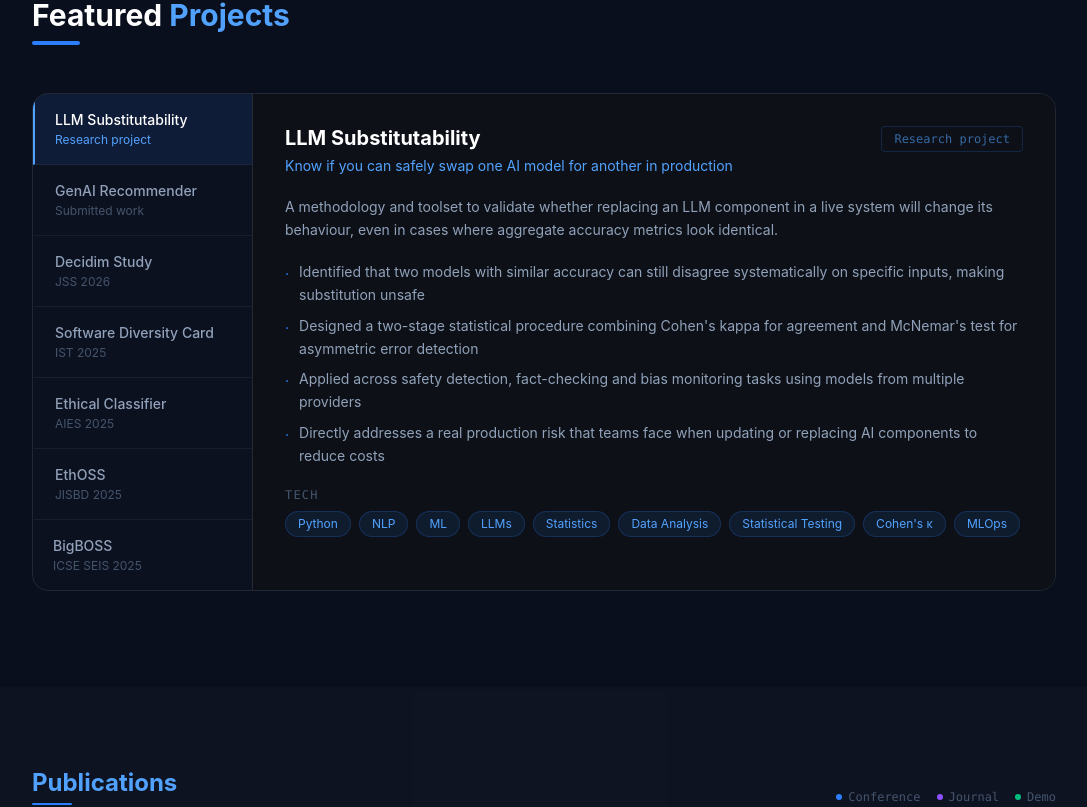
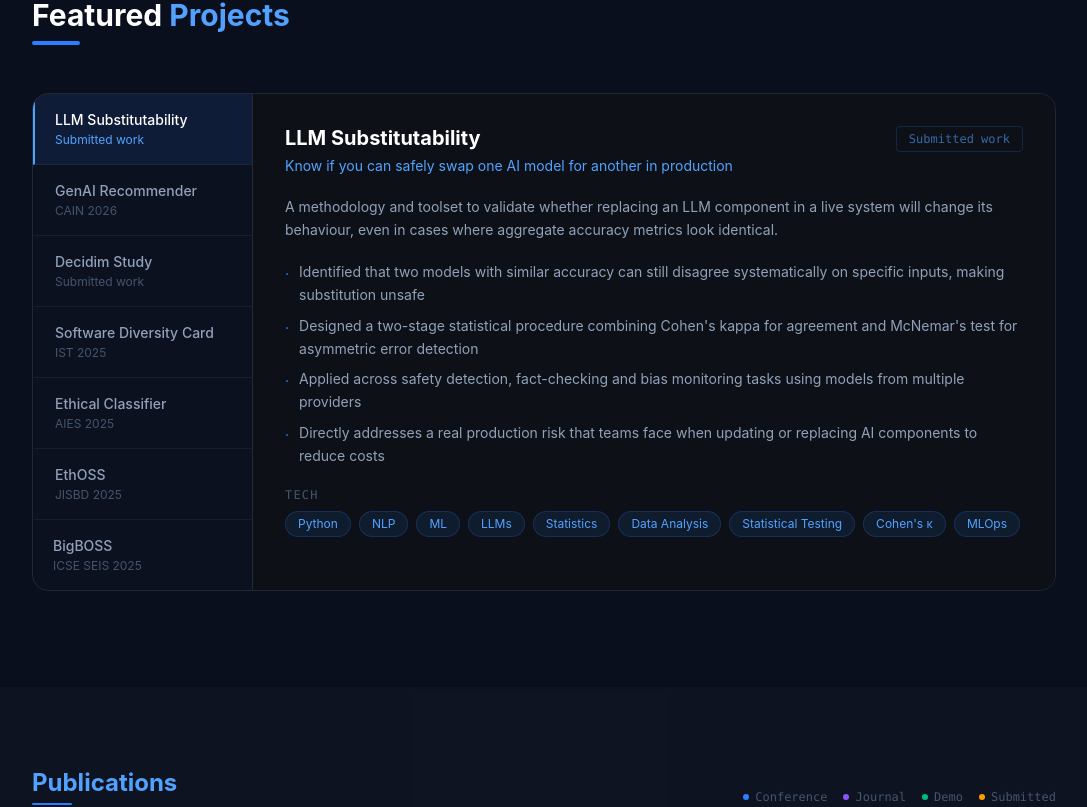
Before and after one commit to CobosDS/sergio-cobos-web, a Next.js app: page / in a window 1280 px wide. Shown: the part 2358-3165 px from the top of the page, without its empty margins (96-1183 px from the left). Built offline with nearby package versions, Linux system fonts and the light colour scheme.

Commit message:
Correct publication statuses

```diff
--- a/components/Projects.tsx
+++ b/components/Projects.tsx
@@ -24,7 +24,7 @@ const projects: Project[] = [
       "Directly addresses a real production risk that teams face when updating or replacing AI components to reduce costs",
     ],
     tech: ["Python", "NLP", "ML", "LLMs", "Statistics", "Data Analysis", "Statistical Testing", "Cohen's κ", "MLOps"],
-    publication: "Research project",
+    publication: "Submitted work",
   },
   {
     name: "GenAI Recommender",
@@ -37,7 +37,7 @@ const projects: Project[] = [
       "Targets software developers without deep AI expertise who need to integrate models into production products",
     ],
     tech: ["Python", "NLP", "ML", "LLMs", "Statistics", "Data Analysis", "Software Product Lines", "Hugging Face"],
-    publication: "Submitted work",
+    publication: "CAIN 2026",
   },
   {
     name: "Decidim Study",
@@ -47,10 +47,10 @@ const projects: Project[] = [
       "Discovered that on GitHub just 10 users generate 88% of all comments, revealing extreme concentration of activity",
       "Found that Decidim Barcelona has the widest reach with 1,967 threads but the shallowest discussions per thread",
       "Combined quantitative Social Network Analysis with qualitative interviews to explain the numbers behind the patterns",
-      "Published in the Journal of Systems and Software, a top-tier journal in empirical software engineering",
+      "Submitted to the Journal of Systems and Software, a top-tier journal in empirical software engineering",
     ],
     tech: ["Python", "NLP", "ML", "LLMs", "Statistics", "Data Analysis", "Social Network Analysis", "GitHub API"],
-    publication: "JSS 2026",
+    publication: "Submitted work",
     pubUrl: "https://zenodo.org/records/15704471",
   },
   {
--- a/components/Publications.tsx
+++ b/components/Publications.tsx
@@ -3,7 +3,9 @@
 import { useEffect, useRef, useState } from "react";
 
 const publications = [
-  { title: "A Comparison Between Social Coding and Citizen Participation Platforms: The Decidim Case", venue: "JSS 2026", type: "Journal", url: "https://zenodo.org/records/15704471" },
+  { title: "Recommending GenAI Models for AI-Based Software Development", venue: "CAIN 2026", type: "Conference", url: null },
+  { title: "Monitoring LLM-Based Decision Components: Stability and Substitutability", venue: "ESEM 2026", type: "Submitted", url: null },
+  { title: "A Comparison Between Social Coding and Citizen Participation Platforms: The Decidim Case", venue: "JSS 2026", type: "Submitted", url: "https://zenodo.org/records/15704471" },
   { title: "Classifying Ethical Quality in OSS Contributions Using LLMs", venue: "AIES 2025", type: "Conference", url: "https://ojs.aaai.org/index.php/AIES/article/view/36578" },
   { title: "EthOSS: A Tool for Ethical Monitoring of OSS Communities", venue: "JISBD 2025", type: "Demo", url: null },
   { title: "The Software Diversity Card: A Framework for Reporting Diversity in Software Projects", venue: "IST 2025", type: "Journal", url: "https://www.sciencedirect.com/science/article/abs/pii/S0950584925002897" },
@@ -14,6 +16,7 @@ const typeStyle: Record<string, { badge: string; dot: string }> = {
   Conference: { badge: "text-blue-400 border-blue-500/30 bg-blue-500/10", dot: "bg-blue-500" },
   Journal:    { badge: "text-violet-400 border-violet-500/30 bg-violet-500/10", dot: "bg-violet-500" },
   Demo:       { badge: "text-emerald-400 border-emerald-500/30 bg-emerald-500/10", dot: "bg-emerald-500" },
+  Submitted:  { badge: "text-amber-400 border-amber-500/30 bg-amber-500/10", dot: "bg-amber-500" },
 };
 
 const pubStyle = `
```
